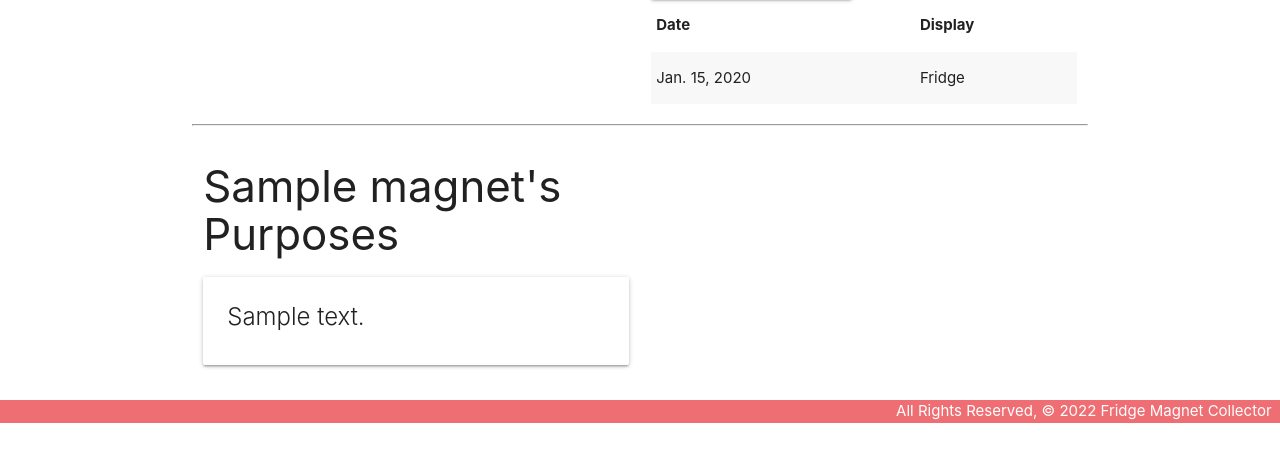
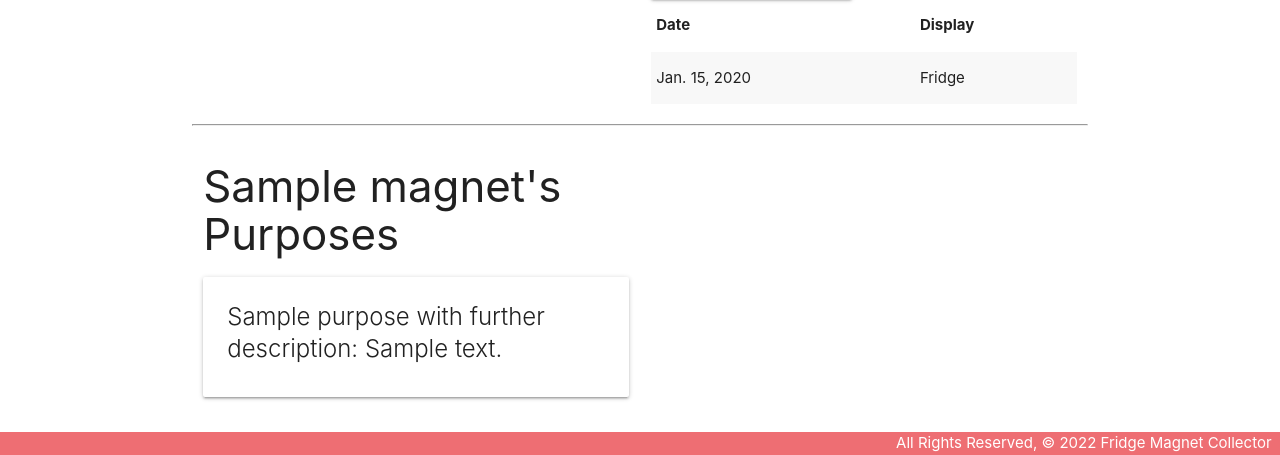
Before and after one commit to hnhtran/fridge-magnet-collector, a Django app: template main_app/templates/magnets/detail.html in a window 1280 px wide. Shown: the part 427-882 px from the top of the page. Before the commit the page ends 850 px from the top, so only its background shows below. Run offline with Django 4.2, Linux system fonts and the light colour scheme; the template is opened without the code that fills it: values that come from a table or form of the project are taken from there, others are empty; tables that the repository leaves empty hold one stand-in row (values such as "Sample post"); parts of the project's set-up code (start-up, migrations or seed data) failed here and were passed over.

Commit message:
update urls with purposes added

```diff
--- a/main_app/templates/magnets/detail.html
+++ b/main_app/templates/magnets/detail.html
@@ -51,7 +51,10 @@
     <div class="card">
       <div class="card-content">
         <span class="card-title">
-          <span>{{purpose.description}}</span>
+          <span>{{purpose.name}}</span>
+          {% if purpose.description %}
+          <span> with further description: {{purpose.description}}</span>
+          {% endif %}
         </span>
       </div>
     </div>
--- a/main_app/urls.py
+++ b/main_app/urls.py
@@ -10,4 +10,11 @@ urlpatterns = [
     path('magnets/<int:pk>/update', views.MagnetUpdate.as_view(), name='magnets_update'),
     path('magnets/<int:pk>/delete', views.MagnetDelete.as_view(), name='magnets_delete'),
     path('magnets/<int:magnet_id>/add_surface', views.add_surface, name='add_surface'),
+    path('purposes/', views.PurposeList.as_view(), name='purpose_index'),
+    path('purposes/<int:magnet_id>', views.PurposeDetail.as_view(), name='purpose_detail'),
+    path('purposes/create', views.PurposeCreate.as_view(), name='purposes_create'),
+    path('purposes/<int:pk>/update', views.PurposeUpdate.as_view(), name='purposes_update'),
+    path('purposes/<int:pk>/delete', views.PurposeDelete.as_view(), name='purposes_delete'),
+    # associate a purpose with magnet (M:M)
+    path('magnets/<int:magnet_id>/assoc_purpose/', views.assoc_purpose, name='assoc_purpose'),
 ]
```
